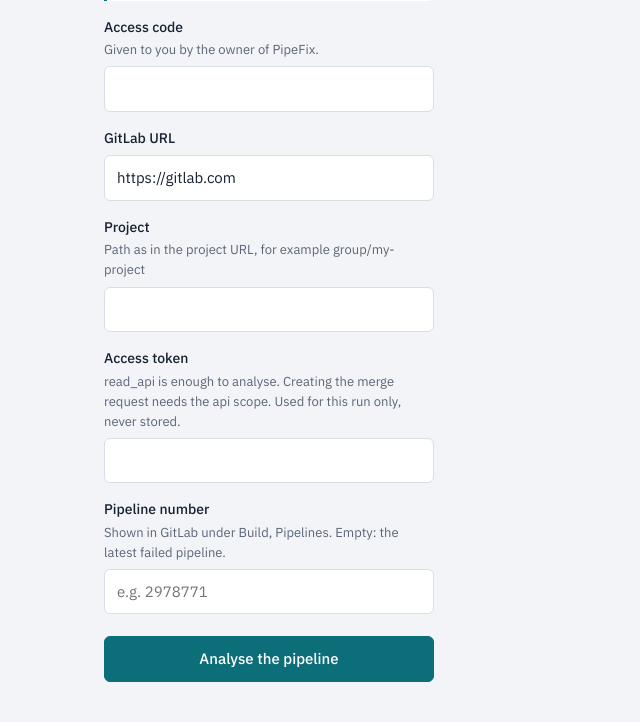
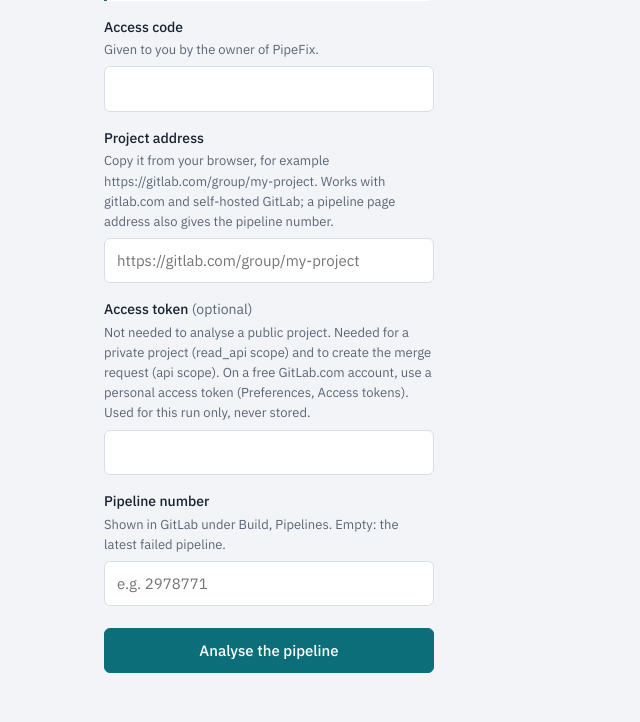
Before and after one commit to Galaxya-AI/Pipefix-api, a Flask app: page / in a window 1280 px wide. Shown: the part 375-1097 px from the top of the page, without its empty margins (0-640 px from the left). After the commit the page ends 1048 px from the top, so only its background shows below. Run offline with Flask 3, Linux system fonts and the light colour scheme; parts of the project's set-up code (start-up, migrations or seed data) failed here and were passed over.

Commit message:
Simplify the web form: one project address and an optional token
- Replace the GitLab URL and project fields with a single project address
  (https://host/group/project), parsed server-side; a pipeline page address
  also gives the pipeline number.
- Make the GitLab token optional: public projects are read anonymously,
  private projects get a clear read_api message, and the api token is asked
  for when creating the merge request.
- Protect web runs with a per-run secret key instead of the token hash.
- Mention personal access tokens for free GitLab.com accounts.
- Keep the access code required.
- Add tests/test_web_form.py.

```diff
--- a/app.py
+++ b/app.py
@@ -13,9 +13,9 @@ Routes:
 - GET  /api/v1/runs/<run_id>/patch           proposed patch (text/x-diff)
 - POST /api/v1/webhooks/gitlab               GitLab "Pipeline Hook" -> 202
 - GET  /                                     PipeFix web page
-- POST /web/runs                             dry run with the visitor's GitLab token -> 202 {"run_id": ...}
-- GET  /web/runs/<run_id>                    status, agents and patch of a web run (X-Gitlab-Token header)
-- POST /web/runs/<run_id>/publish            publish that fix as a draft merge request
+- POST /web/runs                             dry run on the visitor's project -> 202 {"run_id": ..., "run_key": ...}
+- GET  /web/runs/<run_id>                    status, agents and patch of a web run (X-Run-Key header)
+- POST /web/runs/<run_id>/publish            publish that fix as a draft merge request (X-Run-Key + X-Gitlab-Token)
 """
 
 from __future__ import annotations
@@ -24,8 +24,11 @@ import atexit
 import hashlib
 import hmac
 import os
+import re
+import secrets
 from pathlib import Path
 from typing import Any
+from urllib.parse import urlsplit
 
 from flask import Flask, Response, abort, jsonify, render_template, request
 from werkzeug.exceptions import HTTPException
@@ -201,9 +204,13 @@ def gitlab_webhook() -> tuple[Response, int]:
     return jsonify({"status": "started", "run_id": run_id}), 202
 
 
-# Run id -> GitLab URL and hash of the token that started it: only the visitor who started a web run can
-# read or publish it. The token itself is never stored. Kept in memory: web runs use one process, without Redis.
+# Run id -> GitLab URL and hash of the run key given to the visitor who started it: only that visitor can read or
+# publish the run. Neither the key nor the GitLab token is stored. Kept in memory: web runs use one process.
 web_owners: dict[str, tuple[str, str]] = {}
+
+# Project address pasted from the browser: https://<host>/<group>/<subgroups...>/<project>, optionally followed by
+# ".git" or a GitLab page such as "/-/pipelines/123" (the pipeline number is then taken from it).
+PIPELINE_IN_URL = re.compile(r"/-/pipelines/(\d+)")
 
 # The agents of a run, in order, as the web page shows them.
 STAGES = ("triage", "diagnosis", "fixer", "reviewer")
@@ -222,17 +229,37 @@ def access_owner(code: str) -> str | None:
     return None
 
 
-def token_hash(token: str) -> str:
-    return hashlib.sha256(token.encode()).hexdigest()
+def secret_hash(value: str) -> str:
+    return hashlib.sha256(value.encode()).hexdigest()
 
 
-def web_owner(run_id: str) -> tuple[str, str]:
-    """Return the GitLab URL and token of a web run; 404 unless the X-Gitlab-Token header started it."""
-    token = request.headers.get("X-Gitlab-Token", "")
+def parse_project_url(address: str) -> tuple[str, str, int | None]:
+    """Split a GitLab project address into (instance URL, project path, pipeline number or None).
+
+    Raises:
+        ValueError: not an https address of a GitLab project (with the reason, shown to the visitor).
+    """
+    parts = urlsplit(address.strip())
+    if parts.scheme != "https" or not parts.netloc:
+        raise ValueError("The project address must start with https://, for example https://gitlab.com/group/project.")
+    path = parts.path
+    match = PIPELINE_IN_URL.search(path)
+    pipeline_id = int(match.group(1)) if match else None
+    # GitLab pages of a project live under "/-/": keep only the project part
+    path = path.split("/-/", 1)[0].strip("/").removesuffix(".git")
+    segments = [segment for segment in path.split("/") if segment]
+    if len(segments) < 2:
+        raise ValueError("Give the address of a project, for example https://gitlab.com/group/project.")
+    return f"https://{parts.netloc}", "/".join(segments), pipeline_id
+
+
+def web_owner(run_id: str) -> str:
+    """Return the GitLab URL of a web run; 404 unless the X-Run-Key header is the key given when it started."""
+    key = request.headers.get("X-Run-Key", "")
     owner = web_owners.get(run_id)
-    if owner is None or not hmac.compare_digest(owner[1], token_hash(token)):
+    if owner is None or not hmac.compare_digest(owner[1], secret_hash(key)):
         abort(404, description=f"Unknown run: {run_id}")
-    return owner[0], token
+    return owner[0]
 
 
 def stage_states(events: list[dict[str, Any]], finished: bool) -> list[dict[str, str]]:
@@ -258,33 +285,46 @@ def index() -> str:
 
 @app.post("/web/runs")
 def create_web_run() -> tuple[Response, int]:
-    """Start a dry run on the visitor's project with the visitor's GitLab token; nothing is published."""
+    """Start a dry run on the visitor's project; nothing is published.
+
+    JSON body: {"access_code", "project_url", "gitlab_token" (optional), "pipeline_id" (optional)}.
+    The token is optional: a public project whose pipelines are public is read anonymously. It is used for this
+    run only and never stored. The answer carries a run key the page sends back to read or publish the run.
+    """
     body = request.get_json(silent=True)
     if not isinstance(body, dict):
         abort(400, description="JSON object expected.")
-    gitlab_url = str(body.get("gitlab_url") or "https://gitlab.com").strip().rstrip("/")
-    gitlab_token = str(body.get("gitlab_token", "")).strip()
-    project = str(body.get("project", "")).strip()
-    pipeline_id = body.get("pipeline_id")
     visitor = access_owner(str(body.get("access_code", "")).strip())
     if visitor is None:
         abort(403, description="Unknown access code. Ask the owner of PipeFix for one.")
-    if not gitlab_token or not project:
-        abort(400, description="The GitLab token and the project are required.")
-    if not gitlab_url.startswith("https://"):
-        abort(400, description="The GitLab URL must start with https://.")
+    gitlab_token = str(body.get("gitlab_token", "")).strip()
+    address = str(body.get("project_url", "")).strip()
+    if not address:
+        abort(400, description="The project address is required, for example https://gitlab.com/group/project.")
+    try:
+        gitlab_url, project, pipeline_in_url = parse_project_url(address)
+    except ValueError as error:
+        abort(400, description=str(error))
+    pipeline_id = body.get("pipeline_id") or pipeline_in_url
     if pipeline_id is not None and (not isinstance(pipeline_id, int) or pipeline_id < 1):
-        abort(400, description="The pipeline id must be a positive number.")
+        abort(400, description="The pipeline number must be a positive number.")
     try:
         GitLabClient(gitlab_url, gitlab_token).get_project(project)
     except ConnectorError as error:
-        abort(400, description=f"GitLab refused the token or the project (HTTP {error.status_code or 'error'}).")
+        if gitlab_token:
+            abort(400, description=f"GitLab refused the token or the project (HTTP {error.status_code or 'error'}).")
+        abort(
+            400,
+            description="This project cannot be read without a token: it is private or does not exist. "
+            "Add an access token with the read_api scope.",
+        )
     launcher = ThreadLauncher(build_user_run_function(gitlab_url, gitlab_token, services.tools), services.store)
     run_id = launcher.launch(project, pipeline_id, dry_run=True)
-    web_owners[run_id] = (gitlab_url, token_hash(gitlab_token))
+    run_key = secrets.token_urlsafe(32)
+    web_owners[run_id] = (gitlab_url, secret_hash(run_key))
     # The name only, never the code.
     RunJournal(services.store.runs_dir, run_id, verbose=False).log("web", "visitor", {"name": visitor})
-    return jsonify({"run_id": run_id}), 202
+    return jsonify({"run_id": run_id, "run_key": run_key, "project": project}), 202
 
 
 @app.get("/web/runs/<run_id>")
@@ -319,8 +359,11 @@ def published_merge_request(run_id: str) -> str | None:
 
 @app.post("/web/runs/<run_id>/publish")
 def publish_web_run(run_id: str) -> Response:
-    """Publish the fix shown to the visitor as a draft merge request on the visitor's project."""
-    gitlab_url, gitlab_token = web_owner(run_id)
+    """Publish the fix shown to the visitor as a draft merge request; needs a token with the api scope."""
+    gitlab_url = web_owner(run_id)
+    gitlab_token = request.headers.get("X-Gitlab-Token", "").strip()
+    if not gitlab_token:
+        abort(400, description="Creating the merge request needs an access token with the api scope.")
     report = services.store.read_report(run_id)
     if report is None or report.get("status") != "dry_run_patch_ready":
         abort(409, description="This run has no fix to publish.")
--- a/src/connectors/gitlab/client.py
+++ b/src/connectors/gitlab/client.py
@@ -20,8 +20,10 @@ def encode(value: str | int) -> str:
 
 
 class GitLabClient(HttpApi):
-    def __init__(self, base_url: str, token: str, timeout_s: int = 30) -> None:
-        super().__init__(f"{base_url.rstrip('/')}/api/v4", {"PRIVATE-TOKEN": token}, timeout_s)
+    def __init__(self, base_url: str, token: str = "", timeout_s: int = 30) -> None:
+        # No token: anonymous calls, enough to read a public project whose pipelines are public.
+        headers = {"PRIVATE-TOKEN": token} if token else {}
+        super().__init__(f"{base_url.rstrip('/')}/api/v4", headers, timeout_s)
 
     def get_project(self, project: str | int) -> dict[str, Any]:
         project_data: dict[str, Any] = self.get_json(f"/projects/{encode(project)}")
--- a/templates/index.html
+++ b/templates/index.html
@@ -40,6 +40,8 @@
 
   form label { display: block; font-weight: 500; font-size: 14px; margin: 16px 0 6px; }
   .help { display: block; color: var(--muted); font-size: 13px; font-weight: 400; margin-top: 2px; }
+  .optional { color: var(--muted); font-weight: 400; }
+  #publish-token-row label { display: block; font-weight: 500; font-size: 14px; margin: 16px 0 6px; }
   input { width: 100%; padding: 10px 12px; border: 1px solid var(--line); border-radius: 6px;
           background: var(--surface); color: var(--ink); font: inherit; }
   input:focus-visible, button:focus-visible, a:focus-visible { outline: 2px solid var(--brand); outline-offset: 2px; }
@@ -128,14 +130,15 @@
       <label for="access">Access code
         <span class="help">Given to you by the owner of PipeFix.</span></label>
       <input id="access" type="password" autocomplete="off" required>
-      <label for="url">GitLab URL</label>
-      <input id="url" value="https://gitlab.com" required>
-      <label for="project">Project
-        <span class="help">Path as in the project URL, for example group/my-project</span></label>
-      <input id="project" required>
-      <label for="token">Access token
-        <span class="help">read_api is enough to analyse. Creating the merge request needs the api scope. Used for this run only, never stored.</span></label>
-      <input id="token" type="password" autocomplete="off" required>
+      <label for="project">Project address
+        <span class="help">Copy it from your browser, for example https://gitlab.com/group/my-project.
+          Works with gitlab.com and self-hosted GitLab; a pipeline page address also gives the pipeline number.</span></label>
+      <input id="project" type="url" placeholder="https://gitlab.com/group/my-project" required>
+      <label for="token">Access token <span class="optional">(optional)</span>
+        <span class="help">Not needed to analyse a public project. Needed for a private project (read_api scope) and
+          to create the merge request (api scope). On a free GitLab.com account, use a personal access token
+          (Preferences, Access tokens). Used for this run only, never stored.</span></label>
+      <input id="token" type="password" autocomplete="off">
       <label for="pipeline">Pipeline number
         <span class="help">Shown in GitLab under Build, Pipelines. Empty: the latest failed pipeline.</span></label>
       <input id="pipeline" inputmode="numeric" placeholder="e.g. 2978771">
@@ -164,6 +167,11 @@
             <button class="quiet" id="download" type="button">Download patch</button>
             <p>The merge request is a draft: you review it before merging.</p>
           </div>
+          <div id="publish-token-row" hidden>
+            <label for="publish-token">Access token with the api scope
+              <span class="help">Needed to create the merge request. Used once, never stored.</span></label>
+            <input id="publish-token" type="password" autocomplete="off">
+          </div>
           <p class="error" id="publish-error" role="alert" hidden></p>
           <p class="published" id="published" hidden>Merge request created: <a id="mr-link" target="_blank" rel="noopener"></a></p>
         </div>
@@ -189,7 +197,7 @@ const VERDICTS = {
   blocked_by_policy: ["This project is excluded by the data policy", "bad"],
   error: ["The analysis stopped with an error", "bad"],
 };
-let token = "", runId = "", patch = "";
+let token = "", runId = "", runKey = "", patch = "";
 
 drawTrack(Object.keys(STAGE_LABELS).map((name) => ({ name, state: "pending" })));
 
@@ -199,9 +207,8 @@ $("form").addEventListener("submit", async (event) => {
   token = $("token").value.trim();
   const body = {
     access_code: $("access").value.trim(),
-    gitlab_url: $("url").value.trim(),
+    project_url: $("project").value.trim(),
     gitlab_token: token,
-    project: $("project").value.trim(),
   };
   const pipeline = $("pipeline").value.trim();
   if (pipeline) body.pipeline_id = Number(pipeline);
@@ -209,7 +216,8 @@ $("form").addEventListener("submit", async (event) => {
   try {
     const answer = await send("/web/runs", body);
     runId = answer.run_id;
-    $("run-title").textContent = `Analysing ${body.project}`;
+    runKey = answer.run_key;
+    $("run-title").textContent = `Analysing ${answer.project}`;
     $("run-id").textContent = `Run ${runId}`;
     show("empty", "The agents are working on it. An analysis usually takes one to three minutes.");
     poll();
@@ -220,7 +228,7 @@ $("form").addEventListener("submit", async (event) => {
 });
 
 async function poll() {
-  const response = await fetch(`/web/runs/${runId}`, { headers: { "X-Gitlab-Token": token } });
+  const response = await fetch(`/web/runs/${runId}`, { headers: { "X-Run-Key": runKey } });
   if (!response.ok) { show("form-error", "This run is no longer available."); $("start").disabled = false; return; }
   const data = await response.json();
   drawTrack(data.stages);
@@ -229,7 +237,7 @@ async function poll() {
   if (status === "running" || status === "queued") { setTimeout(poll, 2500); return; }
   $("calls").replaceChildren();
   hide("empty");
-  $("run-title").textContent = `Analysis of ${data.run.project || $("project").value}`;
+  $("run-title").textContent = `Analysis of ${data.run.project || ""}`;
   showResult(data.run, data.patch, data.merge_request);
   $("start").disabled = false;
 }
@@ -282,7 +290,15 @@ $("publish").addEventListener("click", async () => {
   $("publish").disabled = true;
   hide("publish-error");
   try {
-    const answer = await send(`/web/runs/${runId}/publish`, null, { "X-Gitlab-Token": token });
+    // The token may have been left empty for the analysis: it is needed now (api scope).
+    if (!token) token = $("publish-token").value.trim();
+    if (!token) {
+      show("publish-token-row");
+      show("publish-error", "Creating the merge request needs an access token with the api scope.");
+      $("publish").disabled = false;
+      return;
+    }
+    const answer = await send(`/web/runs/${runId}/publish`, null, { "X-Run-Key": runKey, "X-Gitlab-Token": token });
     showPublished(answer.merge_request);
   } catch (error) {
     show("publish-error", error.message);
```
Also changed, not shown: tests/test_web_form.py (added, +142 -0 lines), README.md.
